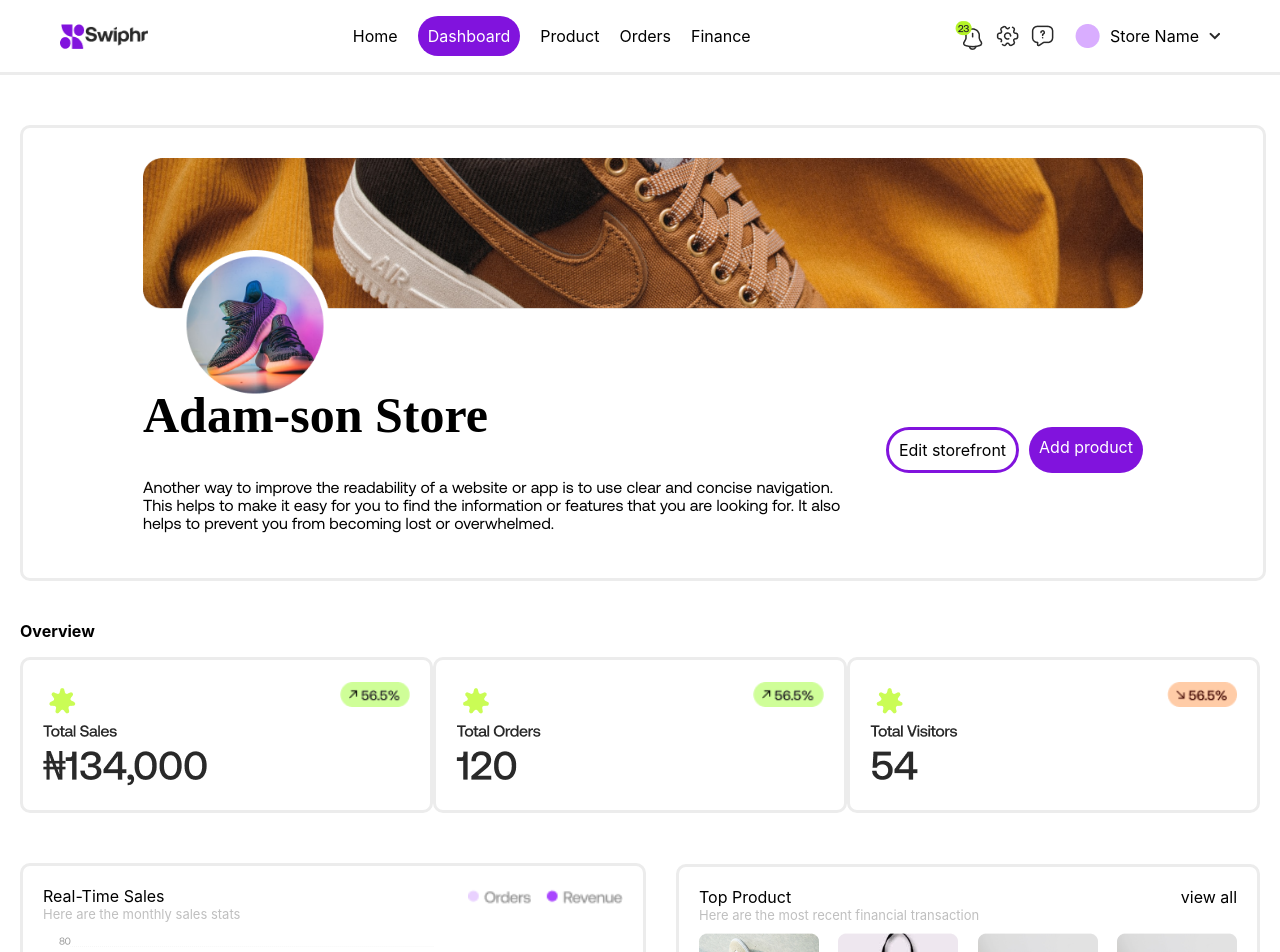
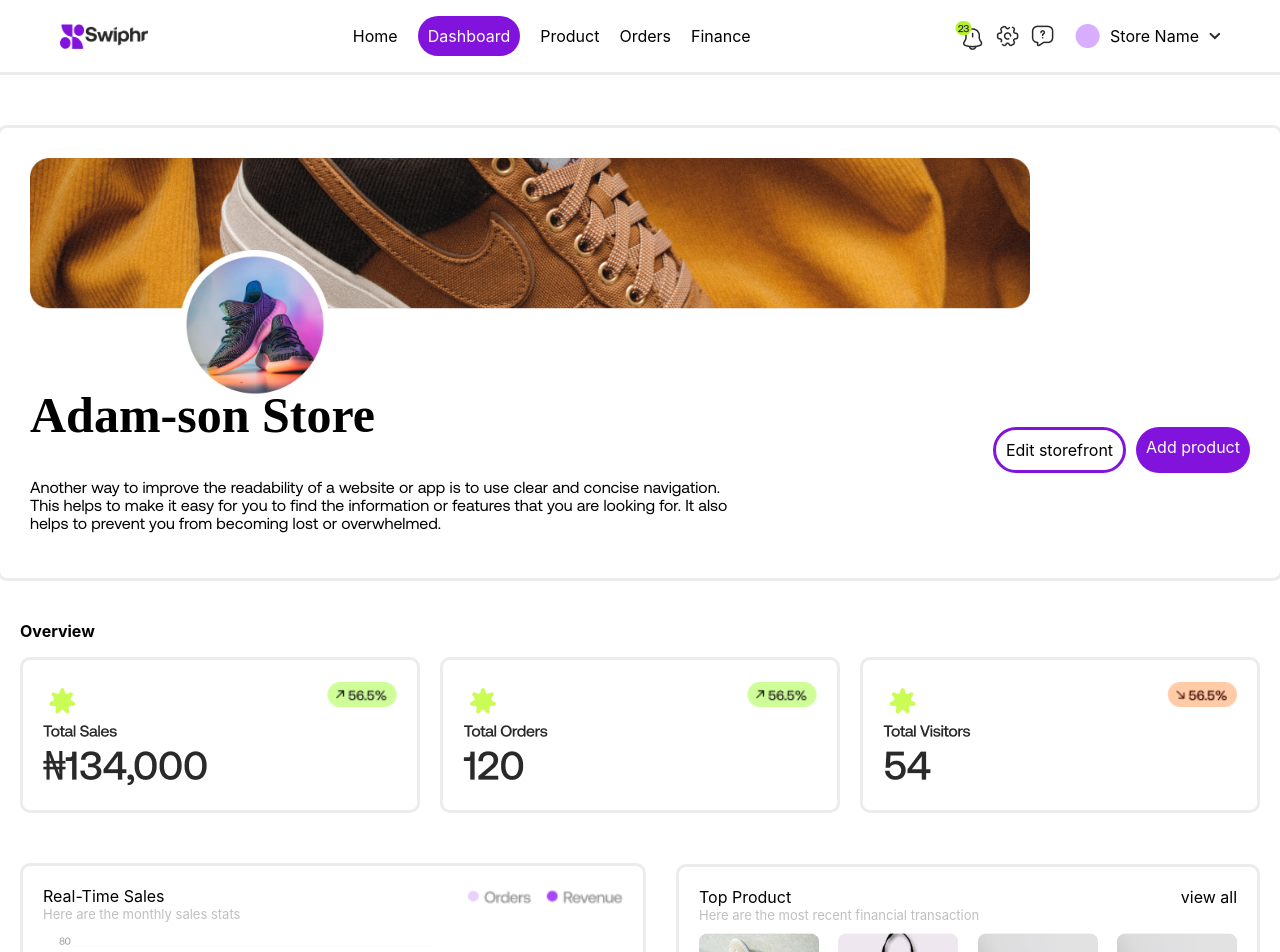
Before and after one commit to RoguePetz/Swiphr-Test-app, a React (Create React App) app: page / in a window 1280 px wide. Shown: the top 952 px of the page. Built offline with nearby package versions, Linux system fonts and the light colour scheme; a web font is replaced by a local one.

Commit message:
finished

```diff
--- a/src/components/dash_comp.js
+++ b/src/components/dash_comp.js
@@ -51,7 +51,7 @@
                 <div style={{display:'flex',justifyContent:'center', alignItems:'center'}}>
                     <div style={{width:'1300px'}}>
                         <p style={{fontWeight:'bolder',marginTop:'40px'}}>Overview</p>
-                        <div style={{display:'flex',justifyContent:'space-between',flexWrap:'wrap'}}>
+                        <div style={{display:'flex',justifyContent:'space-between',flexWrap:'wrap',gap:'20px'}}>
                             <Card
                                 img ={price1}
                                 img2 ={rise}
--- a/src/style/dash.css
+++ b/src/style/dash.css
@@ -24,12 +24,14 @@
     width: 100%;
     align-items: center;
     margin-top: 50px;
+
+
+.dash-holder{
+    width: 1280px;
     border: solid rgb(236, 236, 236);
     border-radius: 10px;
-
 }
-
-
+}
 
 .pfp2{
     width: 150px;
```
